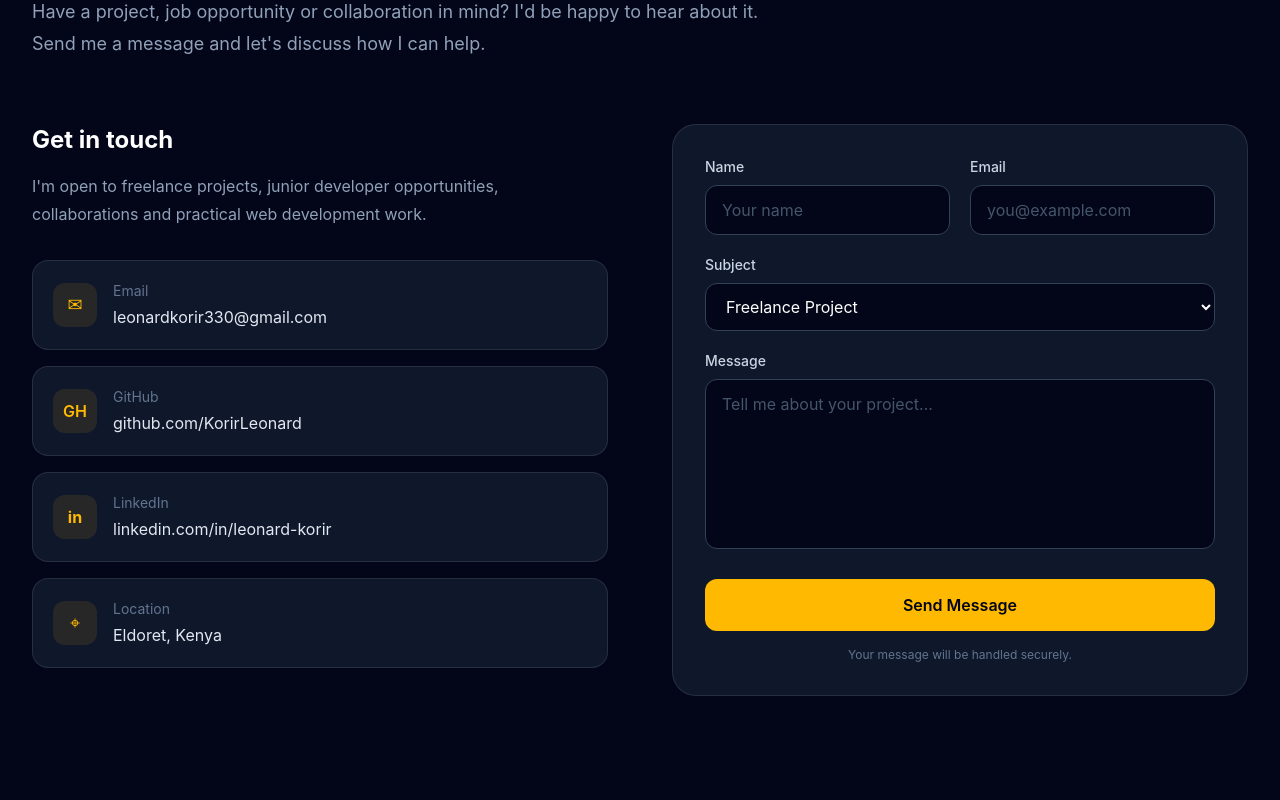
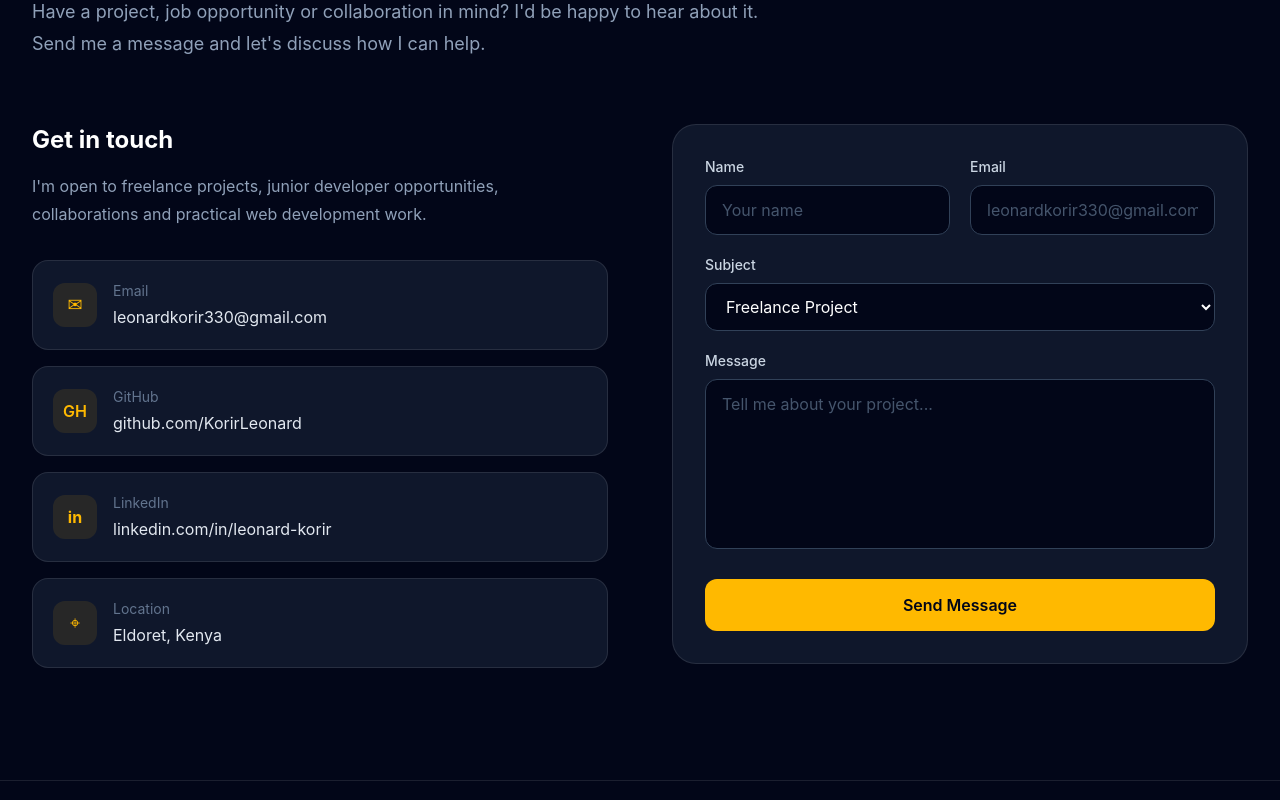
Before and after one commit to KorirLeonard/portfolio, a React (Vite) app: page / in a window 1280 px wide. Shown: the part 5620-6420 px from the top of the page. Built offline with nearby package versions, Linux system fonts and the light colour scheme.

Commit message:
Make contact form functional

```diff
--- a/src/components/Contact.jsx
+++ b/src/components/Contact.jsx
@@ -1,12 +1,44 @@
+import { useState } from "react";
+
 export default function Contact() {
+  const [status, setStatus] = useState("idle");
+
+  async function handleSubmit(event) {
+    event.preventDefault();
+    setStatus("sending");
+
+    const form = event.currentTarget;
+    const formData = new FormData(form);
+
+    formData.append("access_key", "f23a688d-232c-433c-a0d7-ca1830eca605");
+    formData.append("subject", "New Portfolio Contact Message");
+    formData.append("from_name", formData.get("name"));
+
+    try {
+      const response = await fetch("https://api.web3forms.com/submit", {
+        method: "POST",
+        body: formData,
+      });
+
+      const result = await response.json();
+
+      if (result.success) {
+        setStatus("success");
+        form.reset();
+      } else {
+        setStatus("error");
+      }
+    } catch {
+      setStatus("error");
+    }
+  }
+
   return (
     <section id="contact" className="bg-slate-950 px-6 py-28 lg:px-8">
       <div className="mx-auto max-w-7xl">
-        {/* Heading */}
         <div className="max-w-3xl">
           <div className="flex items-center gap-3">
             <span className="h-px w-10 bg-amber-400" />
-
             <p className="text-sm font-semibold uppercase tracking-[0.25em] text-amber-400">
               Contact
             </p>
@@ -24,7 +56,6 @@ export default function Contact() {
         </div>
 
         <div className="mt-16 grid gap-12 lg:grid-cols-2 lg:gap-16">
-          {/* Contact information */}
           <div>
             <h3 className="text-2xl font-bold text-white">Get in touch</h3>
 
@@ -34,7 +65,6 @@ export default function Contact() {
             </p>
 
             <div className="mt-8 space-y-4">
-              {/* Email */}
               <a
                 href="mailto:leonardkorir330@gmail.com"
                 className="group flex items-center gap-4 rounded-2xl border border-white/10 bg-slate-900 p-5 transition duration-300 hover:border-amber-400/40">
@@ -50,7 +80,6 @@ export default function Contact() {
                 </div>
               </a>
 
-              {/* GitHub */}
               <a
                 href="https://github.com/KorirLeonard"
                 target="_blank"
@@ -68,7 +97,6 @@ export default function Contact() {
                 </div>
               </a>
 
-              {/* LinkedIn */}
               <a
                 href="https://www.linkedin.com/in/leonard-korir"
                 target="_blank"
@@ -86,7 +114,6 @@ export default function Contact() {
                 </div>
               </a>
 
-              {/* Location */}
               <div className="flex items-center gap-4 rounded-2xl border border-white/10 bg-slate-900 p-5">
                 <span className="flex h-11 w-11 items-center justify-center rounded-xl bg-amber-400/10 text-lg text-amber-400">
                   ⌖
@@ -100,11 +127,11 @@ export default function Contact() {
             </div>
           </div>
 
-          {/* Contact form */}
           <div>
-            <form className="rounded-3xl border border-white/10 bg-slate-900 p-6 sm:p-8">
+            <form
+              onSubmit={handleSubmit}
+              className="rounded-3xl border border-white/10 bg-slate-900 p-6 sm:p-8">
               <div className="grid gap-5 sm:grid-cols-2">
-                {/* Name */}
                 <div>
                   <label
                     htmlFor="name"
@@ -122,7 +149,6 @@ export default function Contact() {
                   />
                 </div>
 
-                {/* Email */}
                 <div>
                   <label
                     htmlFor="email"
@@ -134,14 +160,13 @@ export default function Contact() {
                     id="email"
                     name="email"
                     type="email"
-                    placeholder="you@example.com"
+                    placeholder="leonardkorir330@gmail.com"
                     required
-                    className="w-full rounded-xl border border-slate-700 bg-slate-950 px-4 py-3 text-white outline-none transition placeholder:text-slate-600 focus:border-amber-400"
+                    className="w-full rounded-xl border border-slate-700 bg-slate-950 px-4 py-3 text-white outline-none transition placeholder:text-slate-600"
                   />
                 </div>
               </div>
 
-              {/* Subject */}
               <div className="mt-5">
                 <label
                   htmlFor="subject"
@@ -151,7 +176,7 @@ export default function Contact() {
 
                 <select
                   id="subject"
-                  name="subject"
+                  name="message_subject"
                   className="w-full rounded-xl border border-slate-700 bg-slate-950 px-4 py-3 text-white outline-none transition focus:border-amber-400">
                   <option>Freelance Project</option>
                   <option>Job Opportunity</option>
@@ -161,7 +186,6 @@ export default function Contact() {
                 </select>
               </div>
 
-              {/* Message */}
               <div className="mt-5">
                 <label
                   htmlFor="message"
@@ -181,13 +205,26 @@ export default function Contact() {
 
               <button
                 type="submit"
-                className="mt-6 w-full rounded-xl bg-amber-400 px-6 py-3.5 font-semibold text-slate-950 transition hover:bg-amber-300">
-                Send Message
+                disabled={status === "sending"}
+                className="mt-6 w-full rounded-xl bg-amber-400 px-6 py-3.5 font-semibold text-slate-950 transition hover:bg-amber-300 disabled:cursor-not-allowed disabled:opacity-60">
+                {status === "sending" ? "Sending..." : "Send Message"}
               </button>
 
-              <p className="mt-4 text-center text-xs text-slate-500">
-                Your message will be handled securely.
-              </p>
+              {status === "success" && (
+                <p
+                  role="status"
+                  className="mt-4 text-center text-sm text-emerald-400">
+                  Message sent successfully. I'll get back to you soon.
+                </p>
+              )}
+
+              {status === "error" && (
+                <p
+                  role="alert"
+                  className="mt-4 text-center text-sm text-red-400">
+                  Something went wrong. Please try again or email me directly.
+                </p>
+              )}
             </form>
           </div>
         </div>
```
